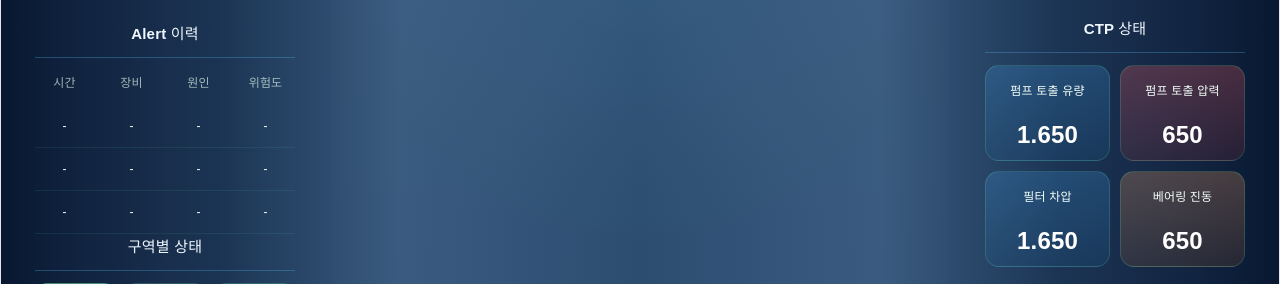
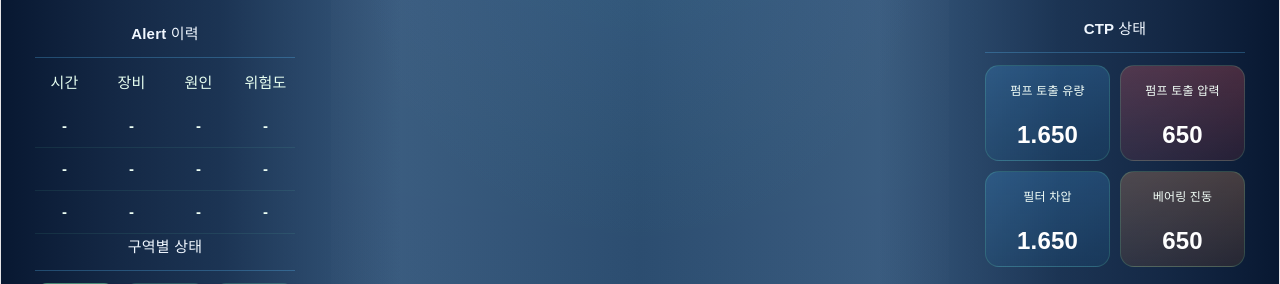
Before and after one commit to leon4study/human_A, a React (Vite) app in the folder frontend/: page / in a window 1280 px wide. Shown: the part 483-767 px from the top of the page. Built offline with nearby package versions, Linux system fonts and the light colour scheme.

Commit message:
Update panel.css

```diff
--- a/frontend/src/app/styles/panel.css
+++ b/frontend/src/app/styles/panel.css
@@ -54,11 +54,12 @@
   display: grid;
   grid-template-columns: 1fr 1fr 1fr 1fr;
   gap: 8px;
-  font-size: 12px;
+  font-size: 15px;
+  font-weight: 800;
 }
 
 .alert-table__head {
-  color: rgba(231, 255, 240, 0.66);
+  color: rgb(231, 255, 240);
 }
 
 .alert-table__row {
```
